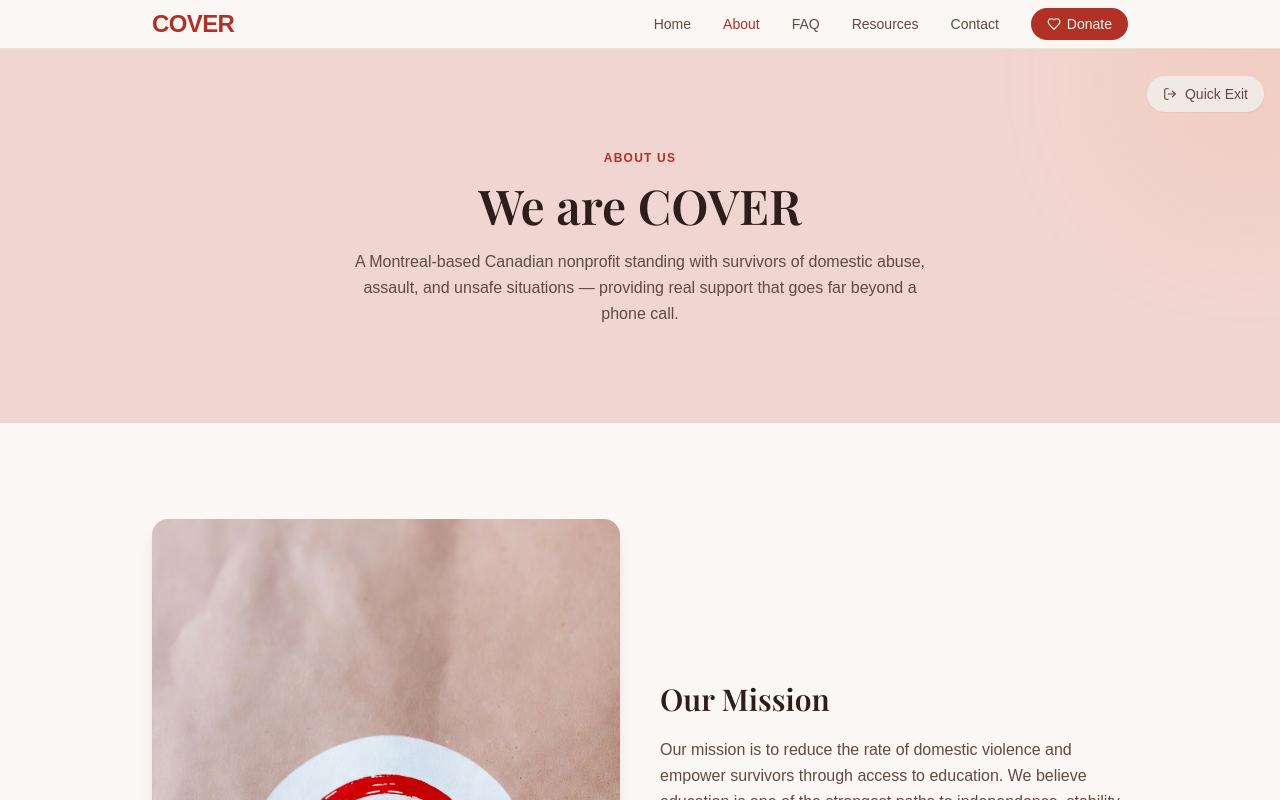
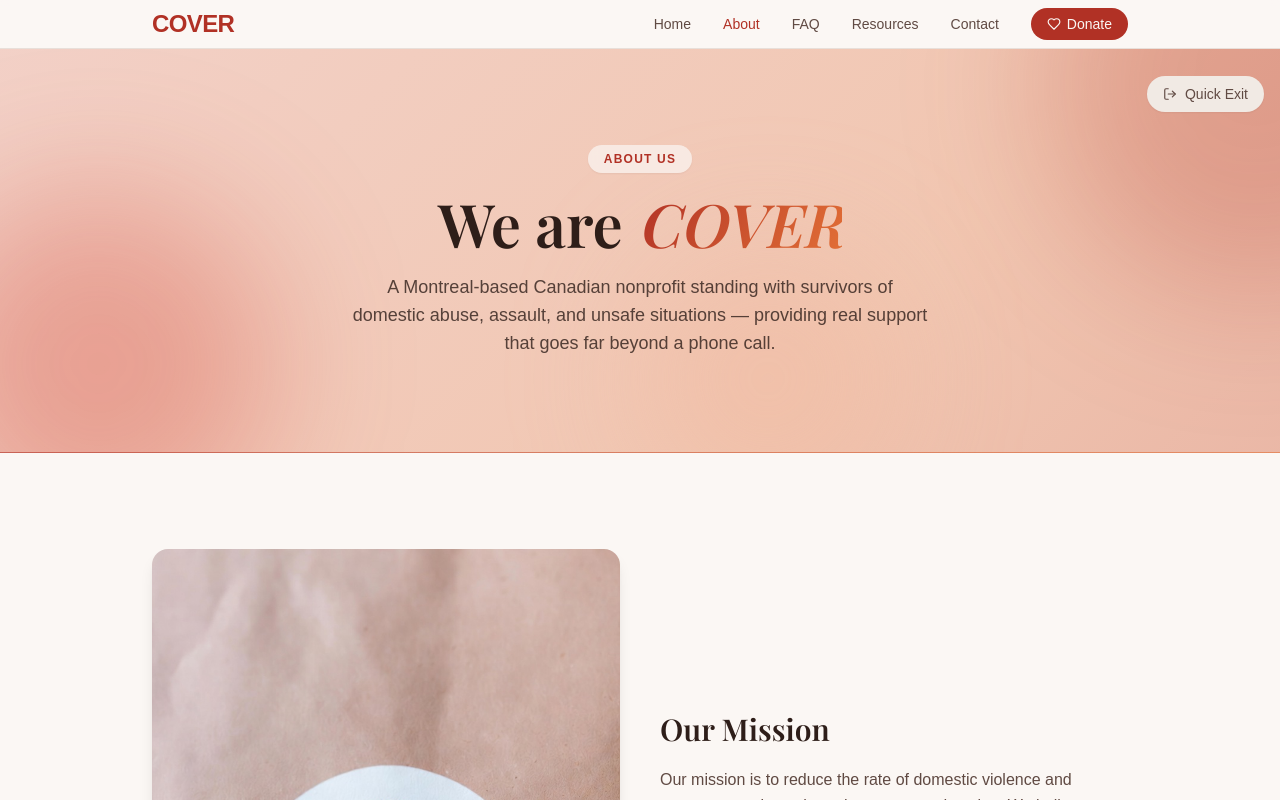
Before and after one commit to saadixsd/cover, a React (Vite) app: page /about in a window 1280 px wide. Shown: the top 800 px of the page. Built offline with nearby package versions, Linux system fonts and the light colour scheme; the HTML template or start-up script is replaced by a standard one; a web font is replaced by a local one.

Commit message:
Changes
Co-authored-by: saadixsd <160436315+saadixsd@users.noreply.github.com>

```diff
--- a/src/pages/About.tsx
+++ b/src/pages/About.tsx
@@ -3,27 +3,18 @@ import { ArrowRight } from "lucide-react";
 import { Button } from "@/components/ui/button";
 import Layout from "@/components/Layout";
 import FadeIn from "@/components/FadeIn";
+import PageHero from "@/components/PageHero";
 import hopePeace from "@/assets/hope-peace.jpg";
 import coverLogo from "@/assets/cover-logo.jpg";
 
 const About = () => (
   <Layout>
-    {/* Hero banner */}
-    <section className="relative overflow-hidden bg-soft-rose py-16 md:py-24">
-      <div className="pointer-events-none absolute -top-20 -right-20 h-56 w-56 rounded-full bg-peach/30 blur-3xl" />
-      <div className="container relative mx-auto max-w-3xl px-6 text-center">
-        <FadeIn>
-          <span className="text-xs font-semibold uppercase tracking-widest text-primary">About Us</span>
-          <h1 className="mt-3 font-serif text-3xl font-semibold text-foreground md:text-4xl lg:text-5xl">
-            We are COVER
-          </h1>
-          <p className="mx-auto mt-5 max-w-xl text-muted-foreground leading-relaxed">
-            A Montreal-based Canadian nonprofit standing with survivors of domestic abuse, assault,
-            and unsafe situations — providing real support that goes far beyond a phone call.
-          </p>
-        </FadeIn>
-      </div>
-    </section>
+    <PageHero
+      eyebrow="About Us"
+      title="We are"
+      highlight="COVER"
+      description="A Montreal-based Canadian nonprofit standing with survivors of domestic abuse, assault, and unsafe situations — providing real support that goes far beyond a phone call."
+    />
 
     {/* Mission */}
     <section className="py-16 md:py-24">
@@ -85,10 +76,11 @@ const About = () => (
             },
           ].map((item, i) => (
             <FadeIn key={item.title} delay={i * 0.08}>
-              <div className="rounded-xl bg-background p-6 shadow-sm">
-                <h3 className="font-serif text-lg font-semibold text-foreground">{item.title}</h3>
-                <p className="mt-3 text-sm leading-relaxed text-muted-foreground">{item.text}</p>
-              </div>
+            <div className="group relative h-full overflow-hidden rounded-xl bg-background p-6 shadow-sm transition-all duration-300 hover:-translate-y-1 hover:shadow-elegant">
+              <div className="absolute inset-x-0 top-0 h-1 bg-gradient-warm opacity-0 transition-opacity group-hover:opacity-100" />
+              <h3 className="font-serif text-lg font-semibold text-foreground">{item.title}</h3>
+              <p className="mt-3 text-sm leading-relaxed text-muted-foreground">{item.text}</p>
+            </div>
             </FadeIn>
           ))}
         </div>
```
